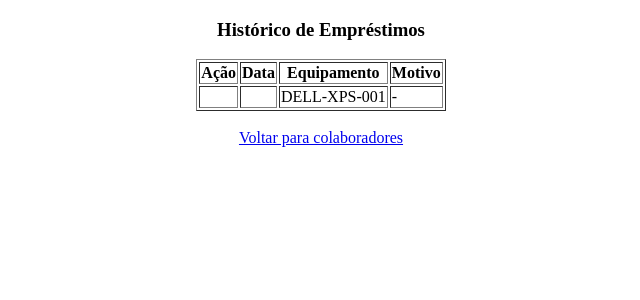
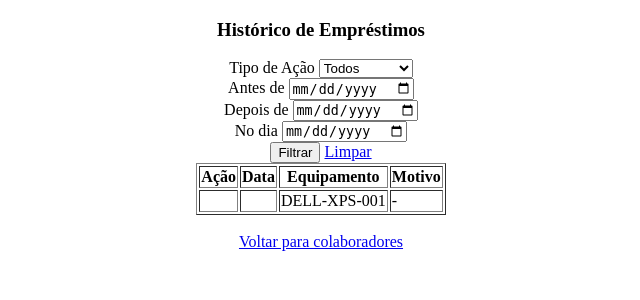
Before and after one commit to LuanGonc/fec_equipamentos, a Rails app: page /collaborators/1 in a window 1280 px wide. Shown: the top 300 px of the page, without its empty margins (319-959 px from the left). Run offline with Rails 7, Linux system fonts and the light colour scheme; the visitor is signed in with stand-in values (Sample User, id 1); data comes from the database, SQL or seed files in the repository; tables that the repository leaves empty hold one stand-in row (values such as "Sample post"); data that the repository does not hold is empty; some libraries are stand-ins or nearby versions.

Commit message:
Adiciona filtros Ransack ao histórico de emprestimos por Colaborador

```diff
--- a/app/controllers/collaborators_controller.rb
+++ b/app/controllers/collaborators_controller.rb
@@ -9,6 +9,8 @@ class CollaboratorsController < ApplicationController
   # GET /collaborators/1 or /collaborators/1.json
   def show
     @collaborator = Collaborator.find(params[:id])
+    @q = Loan.where(collaborator_id: @collaborator.id).ransack(params[:q]) #aplica o filtor de Colaborador primeiro, depois o Ransack filtra dentro disso
+    @filtered_loans = @q.result.includes(:equipment).order(created_at: :desc)
   end
 
   # GET /collaborators/new
--- a/app/views/collaborators/show.html.erb
+++ b/app/views/collaborators/show.html.erb
@@ -1,4 +1,44 @@
 <h3 align="center">Histórico de Empréstimos</h3>
+
+<div align="center">
+
+  <%= search_form_for @q, url: collaborator_path(@collaborator) do |e| %>
+    <div>
+      <%= e.label :loan_action_eq, "Tipo de Ação" %>
+      <%= e.select :loan_action_eq, Loan.loan_actions.map { |k, v| [k.titleize, v] }, include_blank: "Todos" %>
+    </div>
+
+    <div>
+      <%= e.label :created_at_lteq, "Antes de" %>
+      <%= e.date_field :created_at_lteq %>
+    </div>
+
+    <div>
+      <%= e.label :created_at_gteq, "Depois de" %>
+      <%= e.date_field :created_at_gteq %>
+    </div>
+
+    <div>
+      <%= e.label :created_at_eq, "No dia" %>
+      <%= e.date_field :created_at_eq %>
+    </div>
+
+    <div>
+      <%= e.submit "Filtrar" %>
+      <%= link_to "Limpar", collaborator_path(@collaborator) %>
+    </div>
+  <% end %>
+
+</div>
+
+
+
+
+
+
+
+
+
 <div align="center">
   <% if @collaborator.loans.any? %>
     <table border="1px" align="center">
@@ -11,7 +51,7 @@
         </tr>
       </thead>
       <tbody>
-        <% @collaborator.loans.order(created_at: :desc).each do |loan| %>
+        <% @filtered_loans.order(created_at: :desc).each do |loan| %>
           <tr>
             <td> <%= loan.loan_action.titleize %></td>
             <td>
--- a/app/views/equipment/show.html.erb
+++ b/app/views/equipment/show.html.erb
@@ -1,4 +1,5 @@
 <h3 align="center">Histórico de Empréstimos</h3>
+
 
 <div align="center">
   <%= search_form_for @q, url: equipment_path(@equipment) do |emp| %>
```
